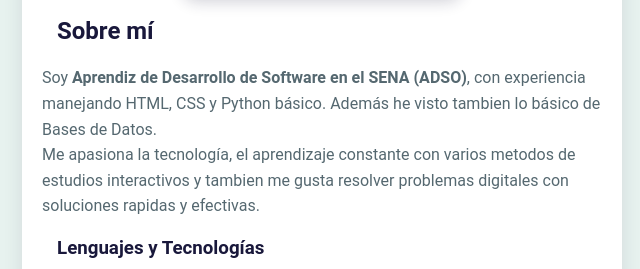
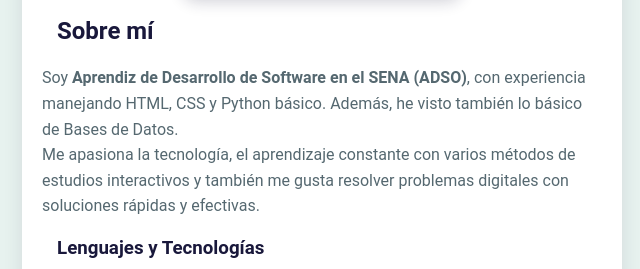
Before and after one commit to Davis26-art/Portafolio_Personal, a plain HTML site: page about.html in a window 1280 px wide. Shown: the part 407-676 px from the top of the page, 318-958 px from the left. Drawn offline with Linux system fonts and the light colour scheme.

Commit message:
Corrección de Ortografía

```diff
--- a/about.html
+++ b/about.html
@@ -25,9 +25,9 @@
         <img class="profile" src="Imagenes/Gato_dudoso.jpg" alt="Mi Foto">
         <h2>Sobre mí</h2>
         <p>Soy <b>Aprendiz de Desarrollo de Software en el SENA (ADSO)</b>, con experiencia manejando HTML, CSS y Python
-            básico. Además he visto tambien lo básico de Bases de Datos.<br> Me apasiona la tecnología, el aprendizaje
-            constante con varios metodos de estudios interactivos y tambien me gusta resolver problemas digitales con
-            soluciones rapidas y efectivas. </p>
+            básico. Además, he visto también lo básico de Bases de Datos.<br> Me apasiona la tecnología, el aprendizaje
+            constante con varios métodos de estudios interactivos y también me gusta resolver problemas digitales con
+            soluciones rápidas y efectivas. </p>
         <h3>Lenguajes y Tecnologías</h3>
         <ul>
             <li><b>Frontend: </b>HTML5, CSS</li>
```
